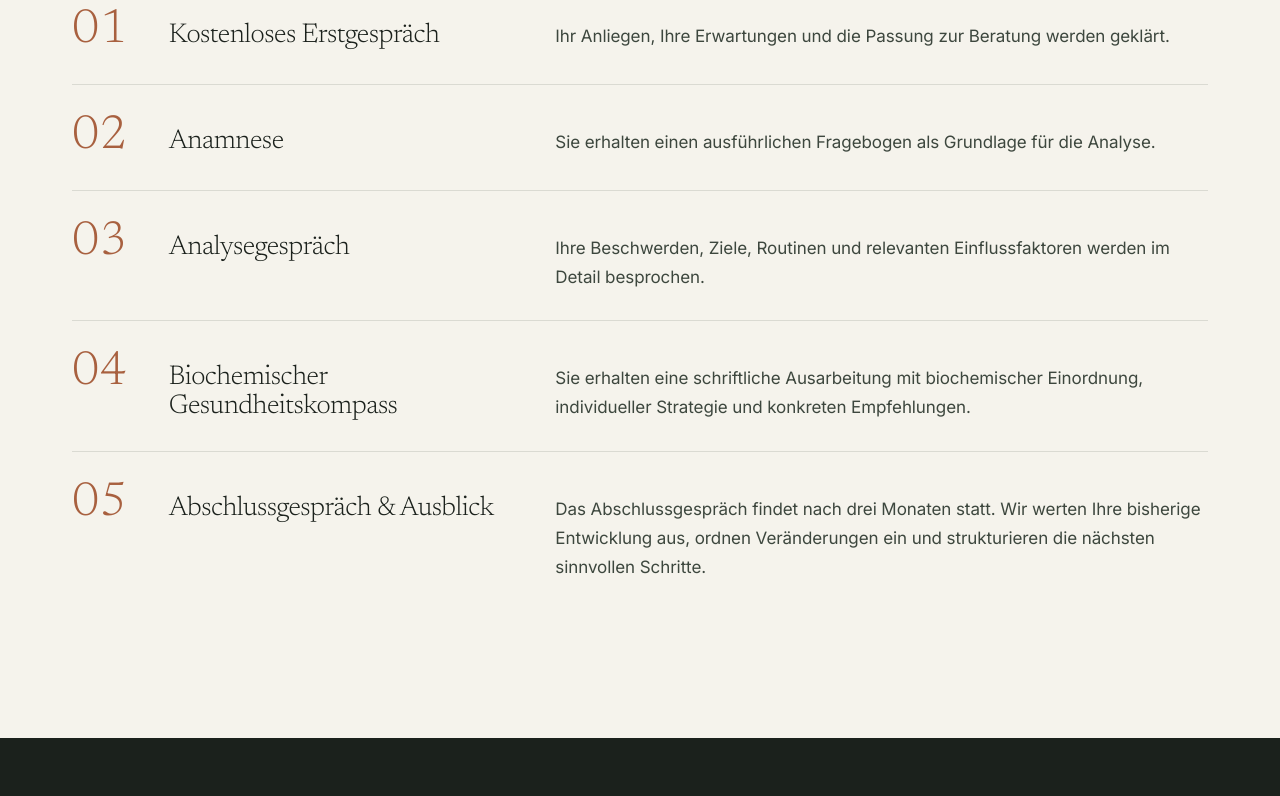
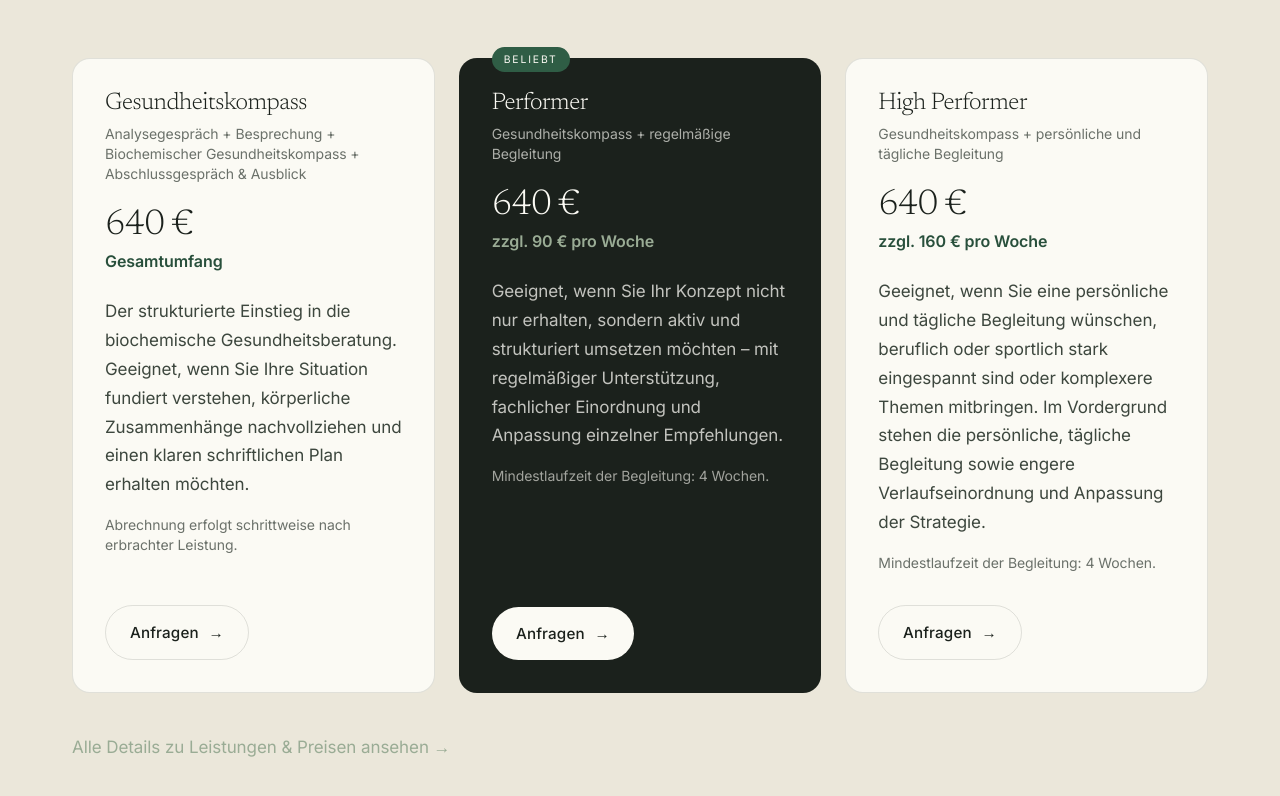
Before and after one commit to maerzbiochemie/biochemische-gesundheitsberatung, a Next.js app: page /privatkunden in a window 1280 px wide. Shown: the part 4664-5460 px from the top of the page. Built offline with nearby package versions, Linux system fonts and the light colour scheme.

Commit message:
content: show pricing packages on /privatkunden
Mirrors the already-approved package cards from /leistungen
(identical prices) so the main customer-facing page shows pricing
without an extra click, with a link to full details.

```diff
--- a/app/privatkunden/page.tsx
+++ b/app/privatkunden/page.tsx
@@ -2,11 +2,11 @@ import type { Metadata } from "next";
 import { Fragment } from "react";
 import Link from "next/link";
 import { Reveal } from "@/components/Reveal";
-import { Eyebrow, Section, SignalList } from "@/components/ui";
+import { ButtonLink, Eyebrow, Section, SignalList } from "@/components/ui";
 import { Glossary, InlineInfo } from "@/components/Glossary";
 import { BookingButton } from "@/components/BookingButton";
 import { BookletMockup } from "@/components/BookletMockup";
-import { privatkunden, home } from "@/content/site";
+import { privatkunden, home, leistungen, site } from "@/content/site";
 
 /**
  * Calm, minimal line drawings for the benefit items — one per item, matching
@@ -65,6 +65,7 @@ export const metadata: Metadata = {
 
 export default function PrivatkundenPage() {
   const { hero, catcher, praevention, zielgruppen, nutzen, process, finalCta } = privatkunden;
+  const { pakete } = leistungen;
   return (
     <>
       {/* Hero — links Überschrift, rechts Text & hervorgehobene Signale (keine Kästen) */}
@@ -199,6 +200,89 @@ export default function PrivatkundenPage() {
         </div>
       </Section>
 
+      {/* Pakete im Vergleich — gespiegelt von /leistungen, mit Link zu allen Details */}
+      <Section tone="deep">
+        <Reveal className="max-w-2xl">
+          <Eyebrow>{pakete.eyebrow}</Eyebrow>
+          <h2 className="font-display mt-6 text-4xl md:text-5xl">{pakete.title}</h2>
+          <p className="mt-6 text-lg text-[var(--color-ink-soft)]">
+            <Glossary>{pakete.intro}</Glossary>
+          </p>
+        </Reveal>
+        <div className="mt-14 grid items-stretch gap-6 md:grid-cols-3">
+          {pakete.items.map((item, i) => (
+            <Reveal
+              key={item.title}
+              delay={i * 110}
+              className={`relative flex flex-col rounded-[var(--radius-card)] border p-8 transition-transform duration-500 hover:-translate-y-1 ${
+                item.featured
+                  ? "border-[var(--color-sage)] bg-[var(--color-ink)] text-[var(--color-paper)]"
+                  : "border-[var(--color-line)] bg-[var(--color-paper)]"
+              }`}
+            >
+              {item.featured && (
+                <span className="absolute -top-3 left-8 rounded-full bg-[var(--color-sage)] px-3 py-1 text-[0.65rem] uppercase tracking-[0.18em] text-[var(--color-paper)]">
+                  Beliebt
+                </span>
+              )}
+              <h3 className="font-display text-2xl">{item.title}</h3>
+              <p
+                className={`mt-2 text-sm ${
+                  item.featured ? "text-[var(--color-paper)]/65" : "text-[var(--color-muted)]"
+                }`}
+              >
+                {item.sub}
+              </p>
+              <div className="mt-6 flex flex-wrap items-baseline gap-x-2">
+                <span className="font-display whitespace-nowrap text-4xl">{item.price}</span>
+                <span
+                  className={`mt-1 w-full text-base font-semibold ${
+                    item.featured ? "text-[var(--color-sage-soft)]" : "text-[var(--color-sage-deep)]"
+                  }`}
+                >
+                  {item.priceSuffix}
+                </span>
+              </div>
+              <p
+                className={`mt-6 ${
+                  item.featured ? "text-[var(--color-paper)]/75" : "text-[var(--color-ink-soft)]"
+                }`}
+              >
+                {item.body}
+              </p>
+              <p
+                className={`mt-4 text-sm ${
+                  item.featured ? "text-[var(--color-paper)]/60" : "text-[var(--color-muted)]"
+                }`}
+              >
+                {item.note}
+              </p>
+              <div className="mt-auto pt-8">
+                <ButtonLink
+                  href={site.cta.primary.href}
+                  variant={item.featured ? "primary" : "secondary"}
+                  className={
+                    item.featured
+                      ? "!bg-[var(--color-paper)] !text-[var(--color-ink)] hover:!bg-[var(--color-sage-soft)]"
+                      : ""
+                  }
+                >
+                  Anfragen
+                </ButtonLink>
+              </div>
+            </Reveal>
+          ))}
+        </div>
+        <Reveal delay={120} className="mt-10">
+          <Link
+            href="/leistungen"
+            className="link-underline inline-flex items-center gap-2 text-[var(--color-sage-soft)]"
+          >
+            Alle Details zu Leistungen & Preisen ansehen <span aria-hidden>→</span>
+          </Link>
+        </Reveal>
+      </Section>
+
       {/* Ablauf / Prozess */}
       <Section tone="cream">
         <Reveal className="max-w-2xl">
```
